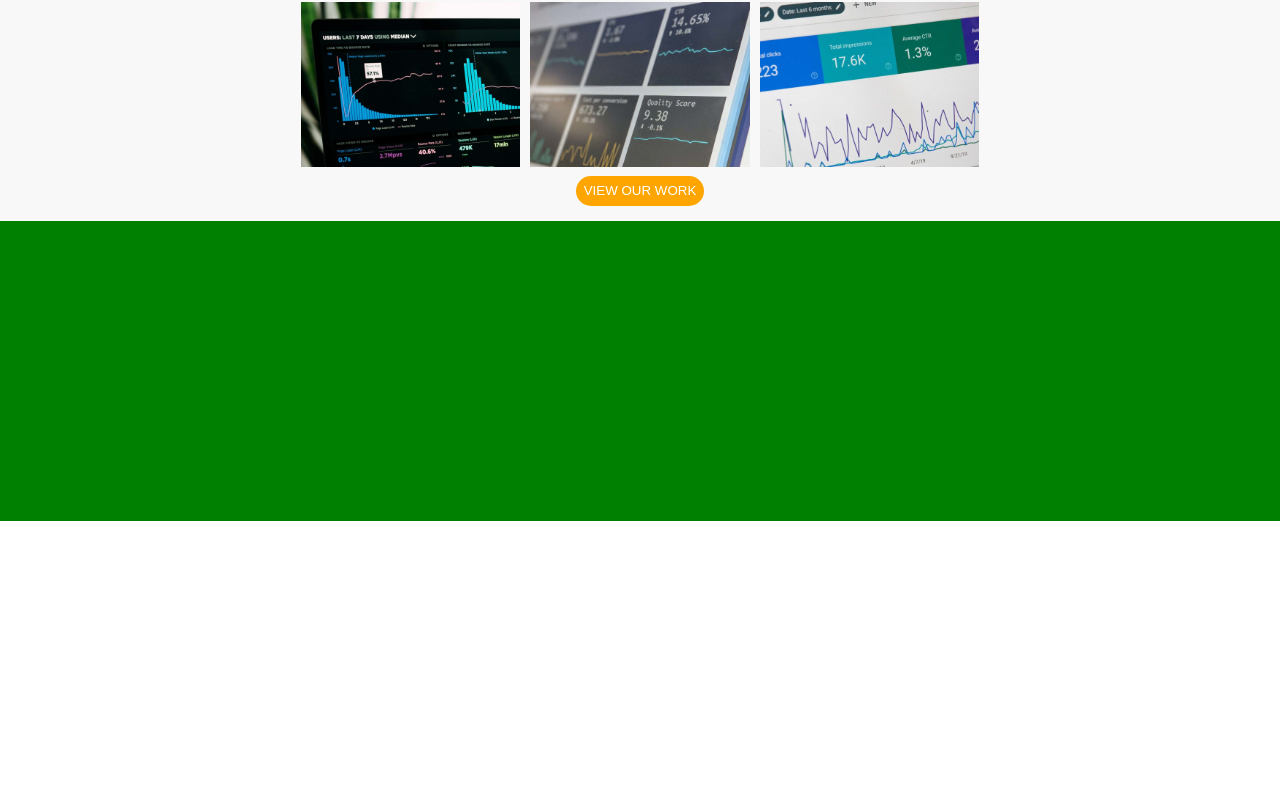
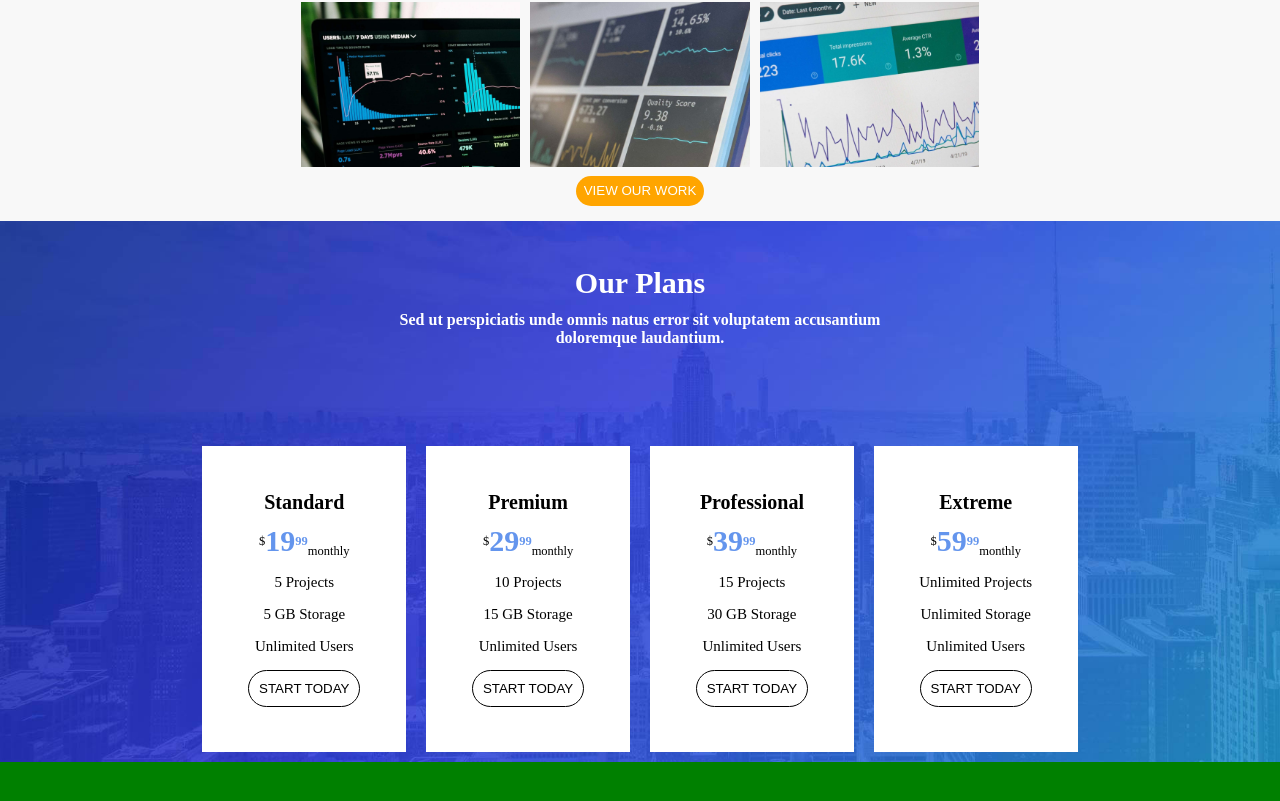
Before and after one commit to GianniPio/proj-html-vuejs, a Vue app: page / in a window 1280 px wide. Shown: the part 2493-3294 px from the top of the page. Before the commit the page ends 3014 px from the top, so only its background shows below. Built offline with nearby package versions, Linux system fonts and the light colour scheme.

Commit message:
plans section completed

```diff
--- /dev/null
+++ b/src/components/Plans.vue
@@ -0,0 +1,99 @@
+<template>
+    <div id="plans">
+        <div class="container">
+
+            <div class="sopra">
+                <h2>
+                    Our Plans
+                </h2>
+                <p>
+                    Sed ut perspiciatis unde omnis natus error sit voluptatem accusantium doloremque laudantium.
+                </p>
+            </div>
+
+            <div class="centro">
+                <PlansElem v-for="box, i in boxs" :key="i" :element="box"/>
+            </div>
+
+        </div>
+    </div>
+</template>
+
+<script>
+
+import PlansElem from "@/components/PlansElem.vue"
+
+export default {
+  name: 'Plans',
+  components: {
+      PlansElem
+  },
+  data() {
+      return {
+          boxs : [
+              {
+                  title: "Standard",
+                  price: "19",
+                  note1: "5 Projects",
+                  note2: "5 GB Storage",
+                  note3: "Unlimited Users"
+              },
+              {
+                  title: "Premium",
+                  price: "29",
+                  note1: "10 Projects",
+                  note2: "15 GB Storage",
+                  note3: "Unlimited Users"
+              },
+              {
+                  title: "Professional",
+                  price: "39",
+                  note1: "15 Projects",
+                  note2: "30 GB Storage",
+                  note3: "Unlimited Users"
+              },
+              {
+                  title: "Extreme",
+                  price: "59",
+                  note1: "Unlimited Projects",
+                  note2: "Unlimited Storage",
+                  note3: "Unlimited Users"
+              }
+          ]
+      }
+  }
+}
+</script>
+
+<style scoped lang="scss">
+
+#plans {
+    background-image: url("../../src/assets/images/background1.jpg");
+    background-repeat: no-repeat;
+    background-size: cover;
+    background-position: center;
+
+    .container {
+        width: 70%;
+        margin: 0 auto;
+        text-align: center;
+
+        .sopra {
+            width: 60%;
+            margin: 0 auto;
+            padding: 5% 0 10% 0;
+            color: white;
+
+            h2 {
+                font-size: 30px;
+                padding-bottom: 2%;
+            }
+
+            p {
+                font-weight: bold;
+            }
+        }
+    }
+}
+
+</style>
--- /dev/null
+++ b/src/components/PlansElem.vue
@@ -0,0 +1,71 @@
+<template>
+    <div class="box">
+        <h6>{{element.title}}</h6>
+        <p>
+            <sup>$</sup>
+            <span class="price blu">{{element.price}}</span>
+            <sup class="blu">99</sup>
+            <sub>monthly</sub>
+        </p>
+
+        <p>{{element.note1}}</p>
+        <p>{{element.note2}}</p>
+        <p>{{element.note3}}</p>
+
+        <button>START TODAY</button>
+    </div>
+</template>
+
+<script>
+export default {
+  name: 'PlansElem',
+  props: {
+      element: Object,
+  }
+}
+</script>
+
+<style scoped lang="scss">
+.box {
+
+    background-color: white;
+    margin: 10px;
+    text-align: center;
+    padding: 5%;
+    width: calc(91% / 4);
+    display: inline-block;
+
+    h6 {
+        font-weight: bold;
+        font-size: 20px;
+        padding-bottom: 10px;
+    }
+
+    p {
+        padding-bottom: 15px ;
+        font-size: 15px;
+
+        .blu {
+            color: cornflowerblue;
+            font-weight: bold;
+        }
+
+        .price {
+            font-size: 30px;
+        }
+    }
+
+    button {
+        background-color: white;
+        border-radius: 20px;
+        padding: 10px;
+        border: 1px solid black;
+
+        &:hover {
+            background-color: orange;
+            border: none;
+            margin: 1px;
+        }
+    }
+}
+</style>
--- a/src/components/SeoMain.vue
+++ b/src/components/SeoMain.vue
@@ -3,6 +3,7 @@
       <Who/>
       <What/>
       <Where/>
+      <Plans/>
     </main>
 </template>
 
@@ -11,13 +12,15 @@
 import Who from "@/components/Who.vue"
 import What from "@/components/What.vue"
 import Where from "@/components/Where.vue"
+import Plans from "@/components/Plans.vue"
 
 export default {
   name: 'SeoMain',
   components: {
     Who,
     What,
-    Where
+    Where,
+    Plans
   }
 }
 </script>
```
